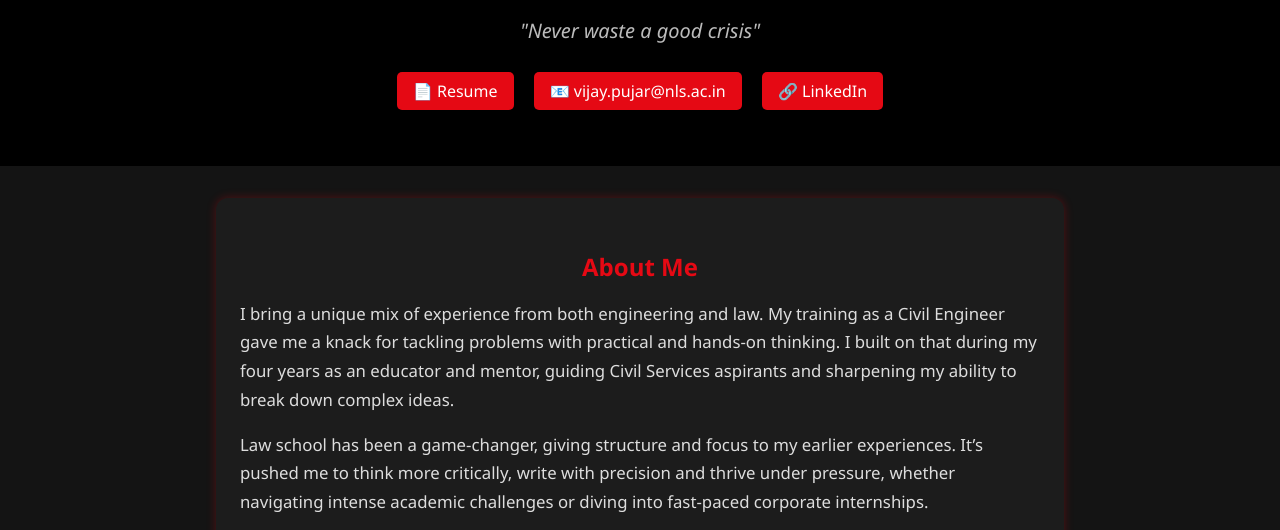
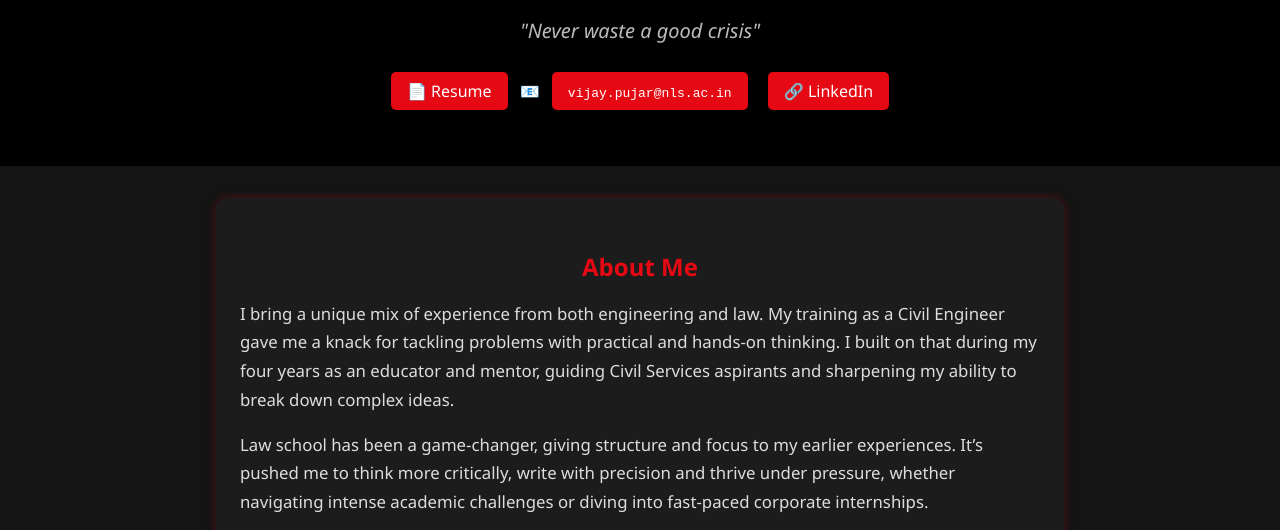
Before and after one commit to VijayPujar-11/VijayPujar-legal-academic-research, a plain HTML site: page index.html in a window 1280 px wide. Shown: the part 195-725 px from the top of the page. Drawn offline with Linux system fonts and the light colour scheme.

Commit message:
Update index.html

```diff
--- a/index.html
+++ b/index.html
@@ -16,8 +16,8 @@
     <p><em>"Never waste a good crisis"</em></p>
     <div class="buttons">
       <a href="https://drive.google.com/file/d/1TDJbEz1QCk3oJOztCTQSQneU9UBg32Aa/view?usp=drive_link" target="_blank">📄 Resume</a>
-      <a href="https://mail.google.com/mail/?view=cm&to=vijay.pujar@nls.ac.in" target="_blank" rel="noopener noreferrer">
-  📧 vijay.pujar@nls.ac.in
+     📧 <a href="https://mail.google.com/mail/?view=cm&to=vijay.pujar@nls.ac.in" target="_blank" rel="noopener noreferrer">
+  <code>vijay.pujar@nls.ac.in</code>
 </a>
       <a href="https://www.linkedin.com/in/the-vijay-pujar" target="_blank" rel="noopener noreferrer">🔗 LinkedIn</a>
     </div>
```
